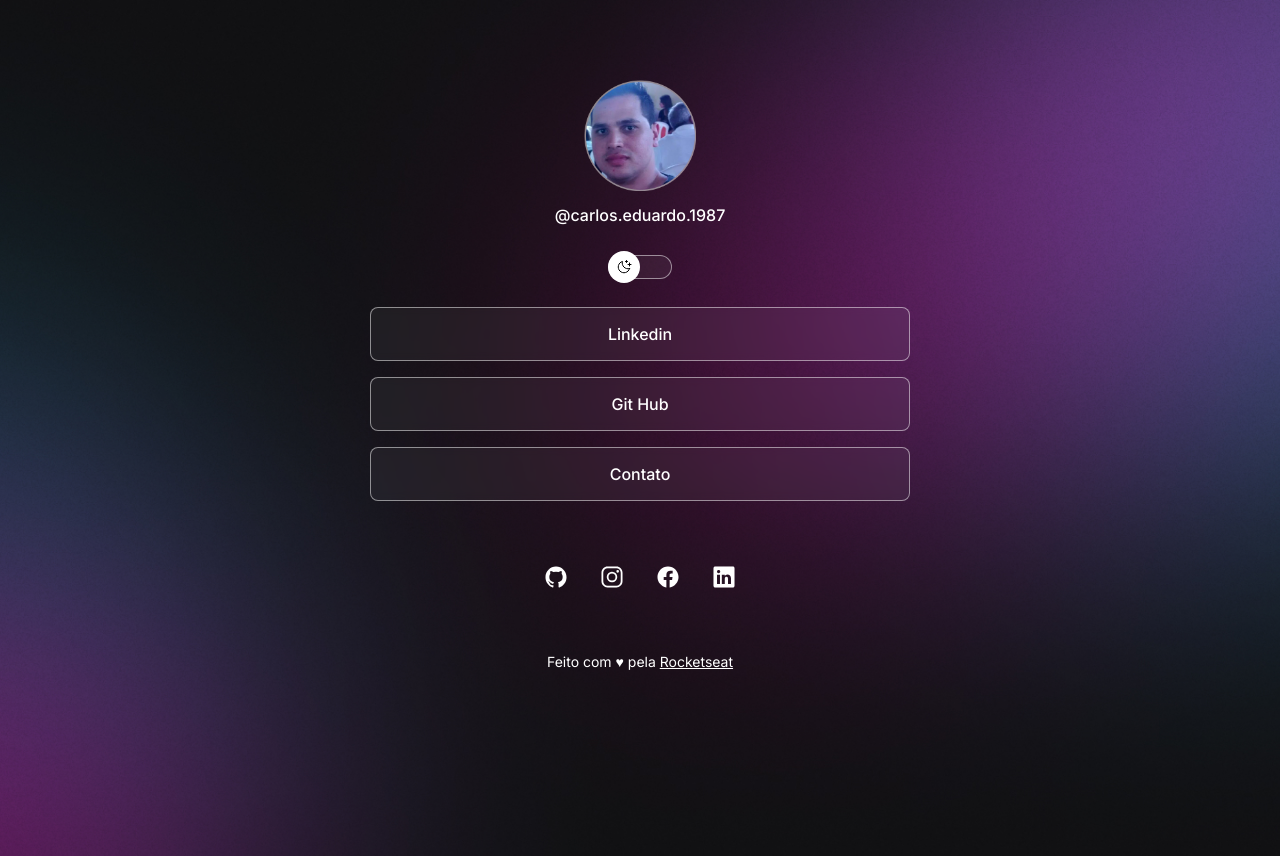
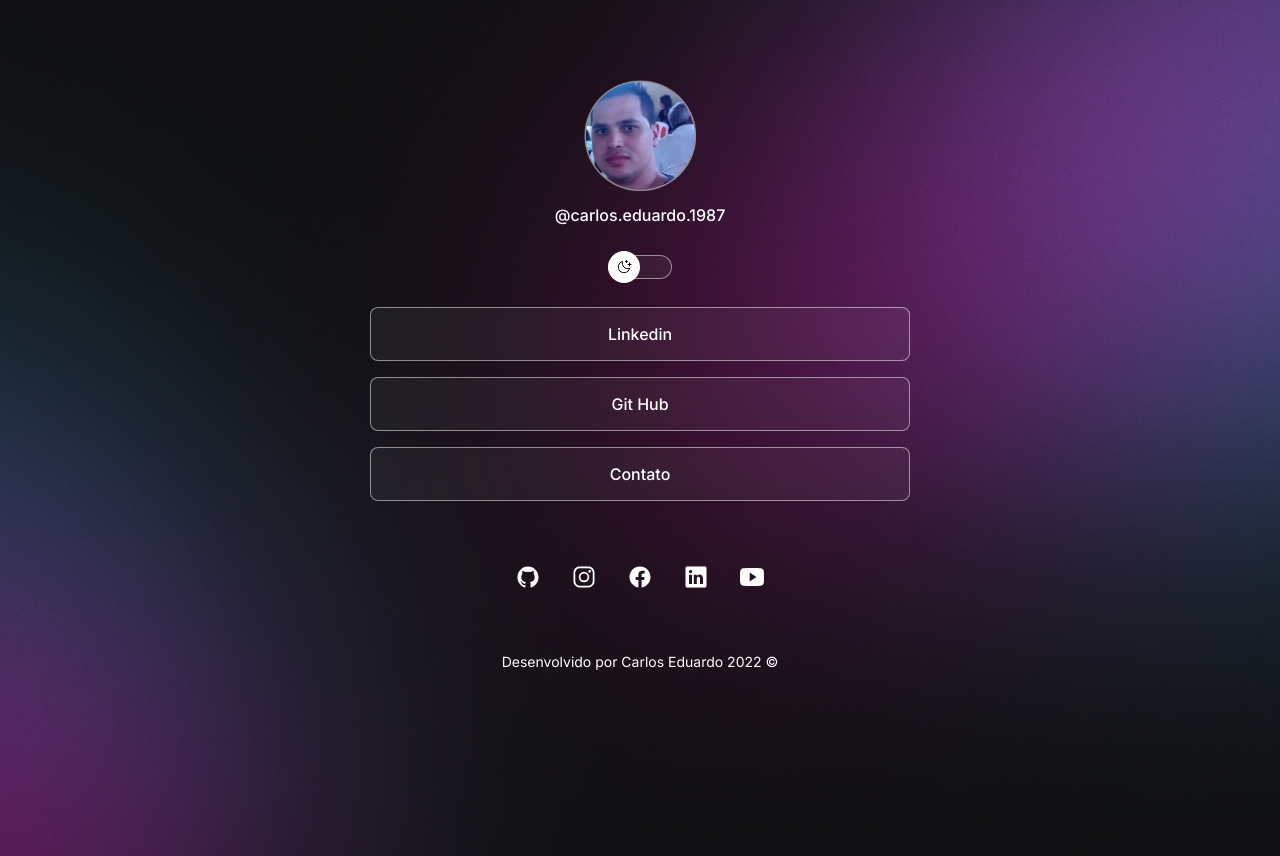
Before and after one commit to Dev-CarlosEduardo/devlinks, a plain HTML site: page index.html in a window 1280 px wide. Drawn offline with nearby package versions, Linux system fonts and the light colour scheme.

Commit message:
update profile

```diff
--- a/index.html
+++ b/index.html
@@ -59,10 +59,15 @@
         >
           <ion-icon name="logo-linkedin"></ion-icon>
         </a>
+        <a
+          href="https://www.youtube.com/@CarlosEduardoDesenvolvedorweb"
+          target="_blank"
+        >
+          <ion-icon name="logo-youtube"></ion-icon>
+        </a>
       </div>
       <footer>
-        Feito com ♥ pela
-        <a href="https://rocketseat.com.br/" target="_blank">Rocketseat</a>
+        Desenvolvido por Carlos Eduardo 2022 ©
       </footer>
     </div>
 
```
